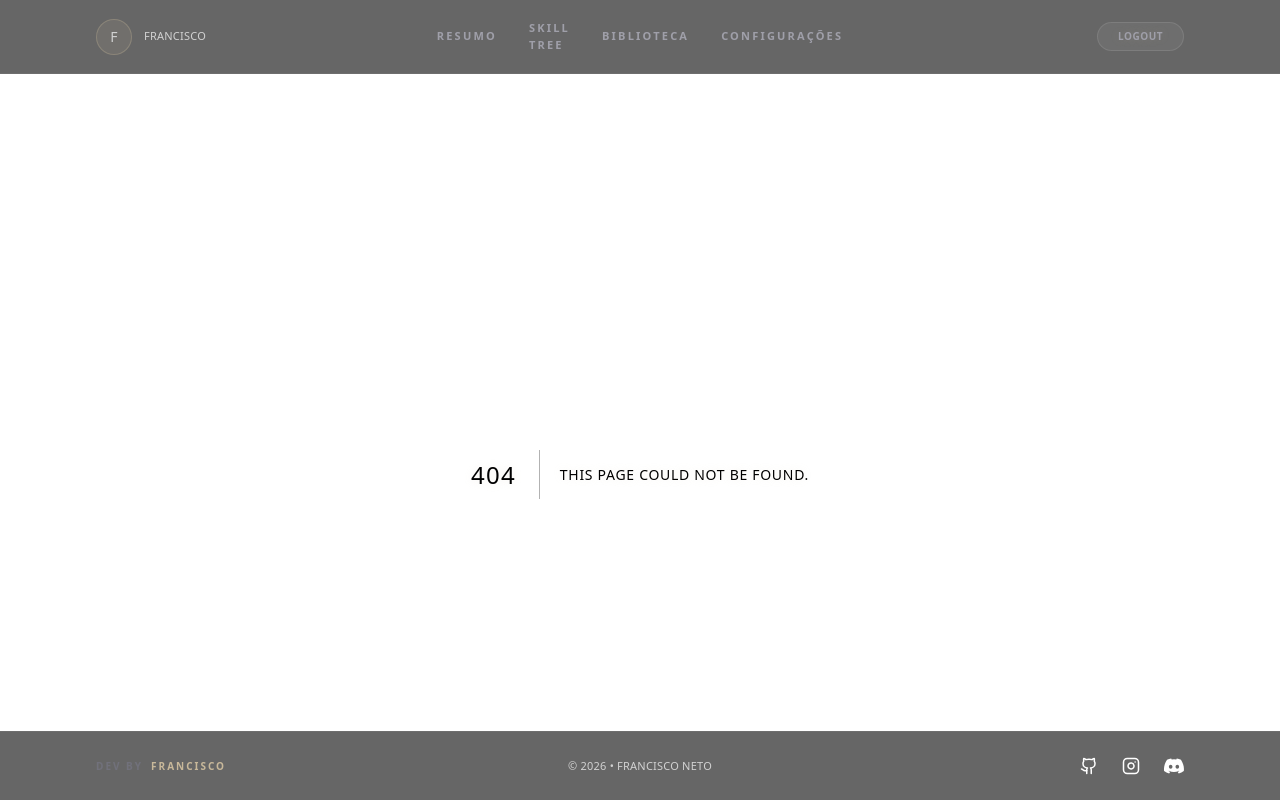
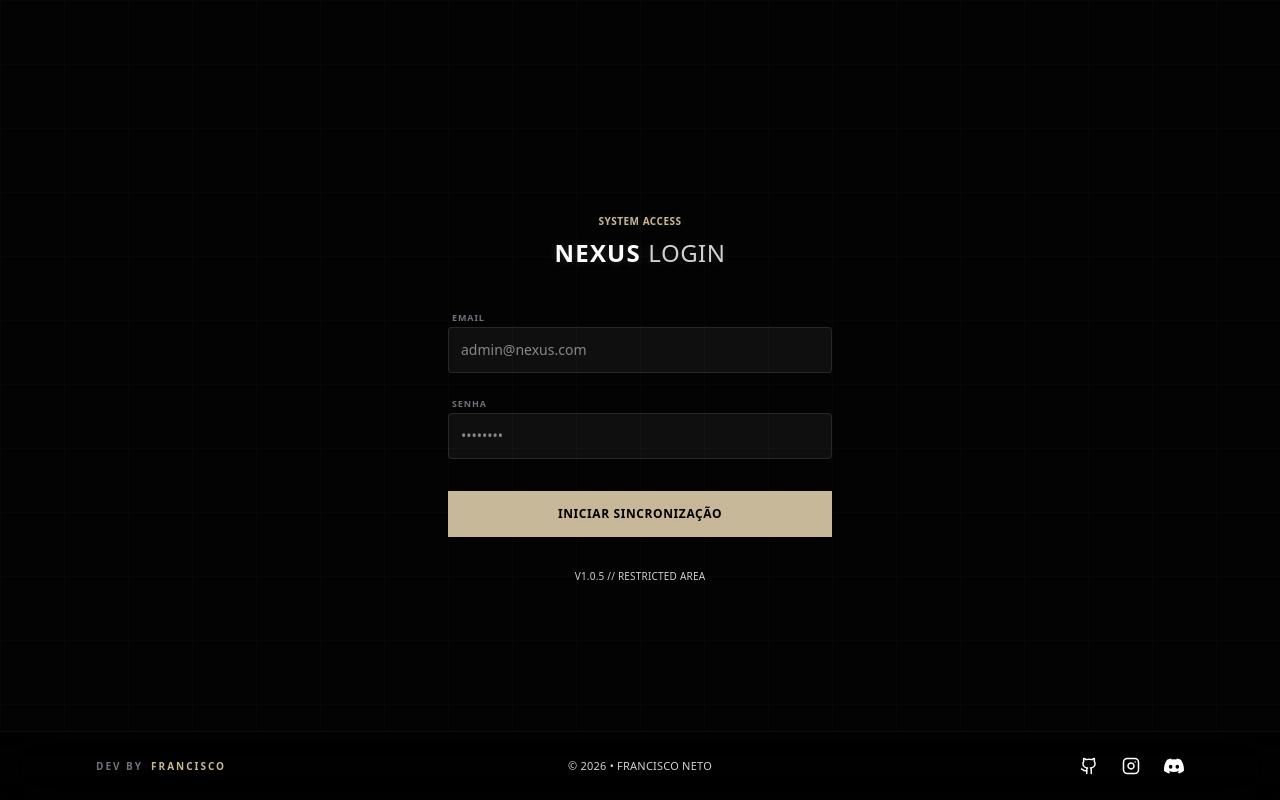
Before and after one commit to Francisco-Neto13/PawSpace, a Next.js app: page /login in a window 1280 px wide. Before the commit this address had no page. Built offline with nearby package versions, Linux system fonts and the light colour scheme; no server answers.

Commit message:
feat(auth): implement prototype login flow and restructure app directory - Added functional login prototype using Supabase SSR - Removed /dashboard directory and moved routes to root

```diff
--- /dev/null
+++ b/app/login/page.tsx
@@ -0,0 +1,90 @@
+'use client';
+import { useState } from 'react';
+import { createClient } from '@/utils/supabase/client';
+import { useRouter } from 'next/navigation';
+
+export default function LoginPage() {
+  const [email, setEmail] = useState('');
+  const [password, setPassword] = useState('');
+  const [loading, setLoading] = useState(false);
+  const [error, setError] = useState<string | null>(null);
+  const router = useRouter();
+
+  const supabase = createClient();
+
+  const handleLogin = async (e: React.FormEvent) => {
+    e.preventDefault();
+    setLoading(true);
+    setError(null);
+
+    const { error } = await supabase.auth.signInWithPassword({
+      email,
+      password,
+    });
+
+    if (error) {
+      setError('Acesso negado: Credenciais inválidas.');
+      setLoading(false);
+    } else {
+      router.push('/overview');
+      router.refresh();
+    }
+  };
+
+  return (
+    <div className="min-h-screen bg-[#030304] flex items-center justify-center p-6 relative overflow-hidden text-zinc-200">
+      <div className="absolute inset-0 bg-[linear-gradient(to_right,#c8b89a05_1px,transparent_1px),linear-gradient(to_bottom,#c8b89a05_1px,transparent_1px)] bg-[size:4rem_4rem]" />
+
+      <div className="relative z-10 w-full max-w-sm">
+        <div className="mb-8 text-center">
+          <h2 className="text-[#c8b89a] text-[10px] font-black uppercase tracking-[0.5em] mb-2">System Access</h2>
+          <h1 className="text-white text-2xl font-black uppercase tracking-tighter">Nexus <span className="text-[#c8b89a]">Login</span></h1>
+        </div>
+
+        <form onSubmit={handleLogin} className="space-y-4">
+          <div className="space-y-1">
+            <label className="text-[9px] uppercase font-bold text-zinc-500 tracking-widest ml-1">Email</label>
+            <input
+              type="email"
+              value={email}
+              onChange={(e) => setEmail(e.target.value)}
+              className="w-full bg-white/5 border border-white/10 p-3 text-white text-sm focus:outline-none focus:border-[#c8b89a]/50 transition-colors rounded-sm"
+              placeholder="admin@nexus.com"
+              required
+            />
+          </div>
+
+          <div className="space-y-1">
+            <label className="text-[9px] uppercase font-bold text-zinc-500 tracking-widest ml-1">Senha</label>
+            <input
+              type="password"
+              value={password}
+              onChange={(e) => setPassword(e.target.value)}
+              className="w-full bg-white/5 border border-white/10 p-3 text-white text-sm focus:outline-none focus:border-[#c8b89a]/50 transition-colors rounded-sm"
+              placeholder="••••••••"
+              required
+            />
+          </div>
+
+          {error && (
+            <p className="text-red-500 text-[10px] uppercase font-bold animate-pulse text-center">
+              {error}
+            </p>
+          )}
+
+          <button
+            type="submit"
+            disabled={loading}
+            className="w-full bg-[#c8b89a] text-black font-black uppercase text-xs p-4 mt-4 hover:bg-[#d9cbb2] transition-colors disabled:opacity-50"
+          >
+            {loading ? 'Autenticando...' : 'Iniciar Sincronização'}
+          </button>
+        </form>
+
+        <p className="mt-8 text-center text-zinc-600 text-[10px] uppercase tracking-widest">
+          v1.0.5 // Restricted Area
+        </p>
+      </div>
+    </div>
+  );
+}
--- a/components/shared/Navbar.tsx
+++ b/components/shared/Navbar.tsx
@@ -1,26 +1,41 @@
 'use client';
 import { useState } from 'react';
 import Link from 'next/link';
-import { usePathname } from 'next/navigation';
+import { usePathname, useRouter } from 'next/navigation';
 import { Menu, X } from 'lucide-react';
+import { createClient } from '@/utils/supabase/client';
 
 export default function Navbar() {
   const [isOpen, setIsOpen] = useState(false);
   const pathname = usePathname();
+  const router = useRouter();
+  const supabase = createClient();
+
+  if (pathname === '/login') return null;
 
   const links = [
-    { name: "Resumo", href: "/dashboard/overview" },
-    { name: "Skill Tree", href: "/dashboard/tree" },
-    { name: "Biblioteca", href: "/dashboard/library" },
-    { name: "Configurações", href: "/dashboard/settings" },
+    { name: "Resumo", href: "/overview" },
+    { name: "Skill Tree", href: "/tree" },
+    { name: "Biblioteca", href: "/library" },
+    { name: "Configurações", href: "/settings" },
   ];
+
+  const handleLogout = async () => {
+    try {
+      await supabase.auth.signOut();
+      router.push('/login');
+      router.refresh();
+    } catch (error) {
+      console.error('Erro ao sair:', error);
+    }
+  };
 
   return (
     <nav className="w-full border-b border-white/5 bg-black/60 backdrop-blur-xl sticky top-0 z-[100] transition-all duration-300">
       <div className="px-4 md:px-16 lg:px-24 py-4 flex justify-between items-center sm:grid sm:grid-cols-3">
 
         <div className="justify-self-start">
-          <Link href="/dashboard/overview" className="flex items-center gap-3 group">
+          <Link href="/overview" className="flex items-center gap-3 group">
             <div className="h-9 w-9 rounded-full border border-[#c8b89a]/30 bg-[#c8b89a]/10 flex items-center justify-center transition-colors group-hover:border-[#c8b89a]/60">
               <span className="text-[#c8b89a] text-sm font-black">F</span>
             </div>
@@ -51,7 +66,10 @@ export default function Navbar() {
         </div>
 
         <div className="flex items-center justify-end justify-self-end gap-4">
-          <button className="hidden sm:block px-5 py-2 border border-white/10 bg-white/5 text-zinc-400 hover:bg-red-600 hover:border-red-500 hover:text-white text-[10px] font-black uppercase tracking-widest rounded-full transition-all duration-500 cursor-pointer">
+          <button
+            onClick={handleLogout}
+            className="hidden sm:block px-5 py-2 border border-white/10 bg-white/5 text-zinc-400 hover:bg-red-600 hover:border-red-500 hover:text-white text-[10px] font-black uppercase tracking-widest rounded-full transition-all duration-500 cursor-pointer"
+          >
             Logout
           </button>
 
@@ -78,7 +96,10 @@ export default function Navbar() {
               </Link>
             ))}
             <div className="h-px w-full bg-white/5" />
-            <button className="text-red-400 text-left text-[11px] font-black uppercase tracking-widest">
+            <button
+              onClick={handleLogout}
+              className="text-red-400 text-left text-[11px] font-black uppercase tracking-widest"
+            >
               Logout
             </button>
           </div>
--- /dev/null
+++ b/middleware.ts
@@ -0,0 +1,67 @@
+import { createServerClient, type CookieOptions } from '@supabase/ssr'
+import { NextResponse, type NextRequest } from 'next/server'
+
+export async function middleware(request: NextRequest) {
+  let response = NextResponse.next({
+    request: {
+      headers: request.headers,
+    },
+  })
+
+  const supabase = createServerClient(
+    process.env.NEXT_PUBLIC_SUPABASE_URL!,
+    process.env.NEXT_PUBLIC_SUPABASE_ANON_KEY!,
+    {
+      cookies: {
+        get(name: string) {
+          return request.cookies.get(name)?.value
+        },
+        set(name: string, value: string, options: CookieOptions) {
+          request.cookies.set({ name, value, ...options })
+          response = NextResponse.next({
+            request: {
+              headers: request.headers,
+            },
+          })
+          response.cookies.set({ name, value, ...options })
+        },
+        remove(name: string, options: CookieOptions) {
+          request.cookies.set({ name, value: '', ...options })
+          response = NextResponse.next({
+            request: {
+              headers: request.headers,
+            },
+          })
+          response.cookies.set({ name, value: '', ...options })
+        },
+      },
+    }
+  )
+
+  const { data: { user } } = await supabase.auth.getUser()
+
+  const url = request.nextUrl.clone()
+
+  if (!user && !url.pathname.startsWith('/login')) {
+    url.pathname = '/login'
+    return NextResponse.redirect(url)
+  }
+
+  if (user && url.pathname.startsWith('/login')) {
+    url.pathname = '/overview'
+    return NextResponse.redirect(url)
+  }
+
+  if (user && url.pathname === '/') {
+    url.pathname = '/overview'
+    return NextResponse.redirect(url)
+  }
+
+  return response
+}
+
+export const config = {
+  matcher: [
+    '/((?!_next/static|_next/image|favicon.ico|.*\\.(?:svg|png|jpg|jpeg|gif|webp)$).*)',
+  ],
+}
--- a/package.json
+++ b/package.json
@@ -11,6 +11,8 @@
   "dependencies": {
     "@prisma/client": "^6.19.2",
     "@prisma/config": "^7.4.1",
+    "@supabase/ssr": "^0.8.0",
+    "@supabase/supabase-js": "^2.98.0",
     "@xyflow/react": "^12.10.1",
     "dotenv": "^17.3.1",
     "dotenv-cli": "^11.0.0",
--- /dev/null
+++ b/utils/supabase/client.ts
@@ -0,0 +1,8 @@
+import { createBrowserClient } from '@supabase/ssr'
+
+export function createClient() {
+  return createBrowserClient(
+    process.env.NEXT_PUBLIC_SUPABASE_URL!,
+    process.env.NEXT_PUBLIC_SUPABASE_ANON_KEY!
+  )
+}
```
Also changed, not shown: app/library/page.tsx (renamed from app/dashboard/library/page.tsx), app/overview/page.tsx (renamed from app/dashboard/overview/page.tsx), app/settings/page.tsx (renamed from app/dashboard/settings/page.tsx), app/tree/page.tsx (renamed from app/dashboard/tree/page.tsx), 1 other file (tests, documents, lock files or other folders).
